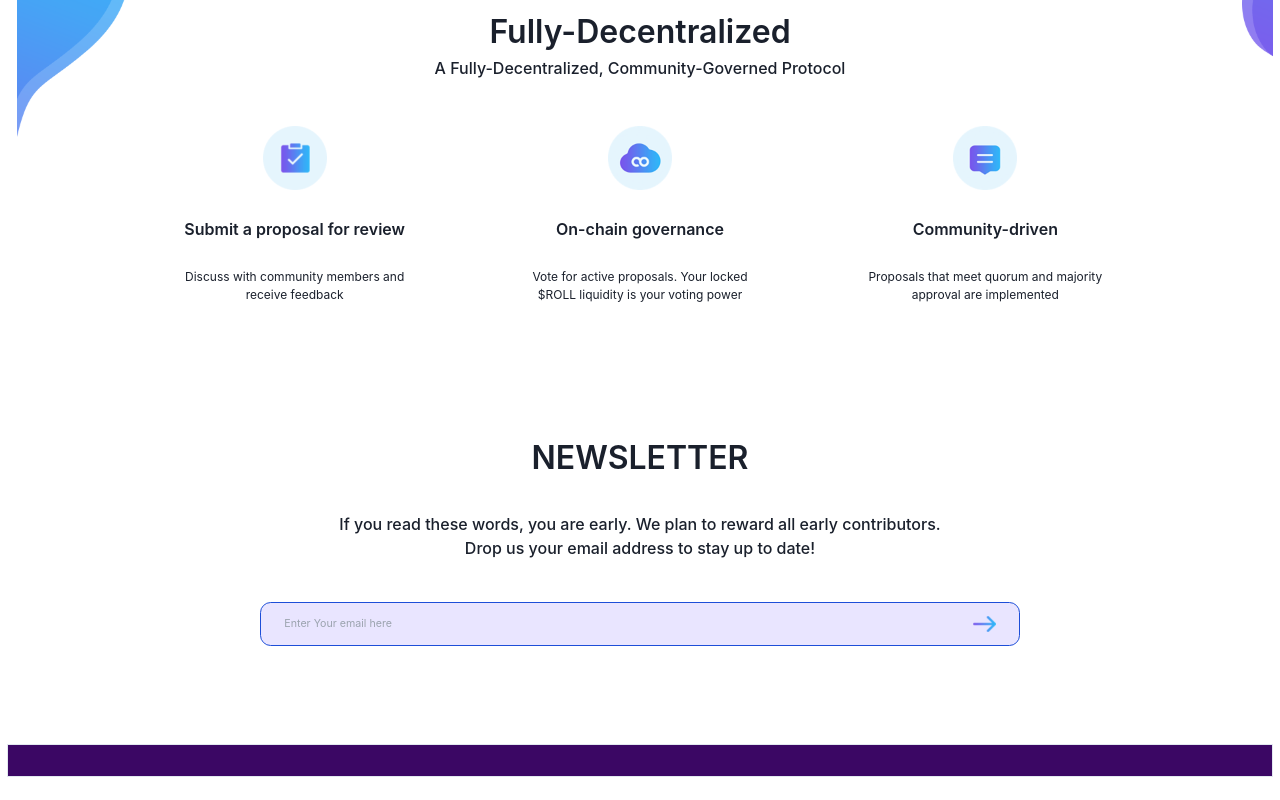
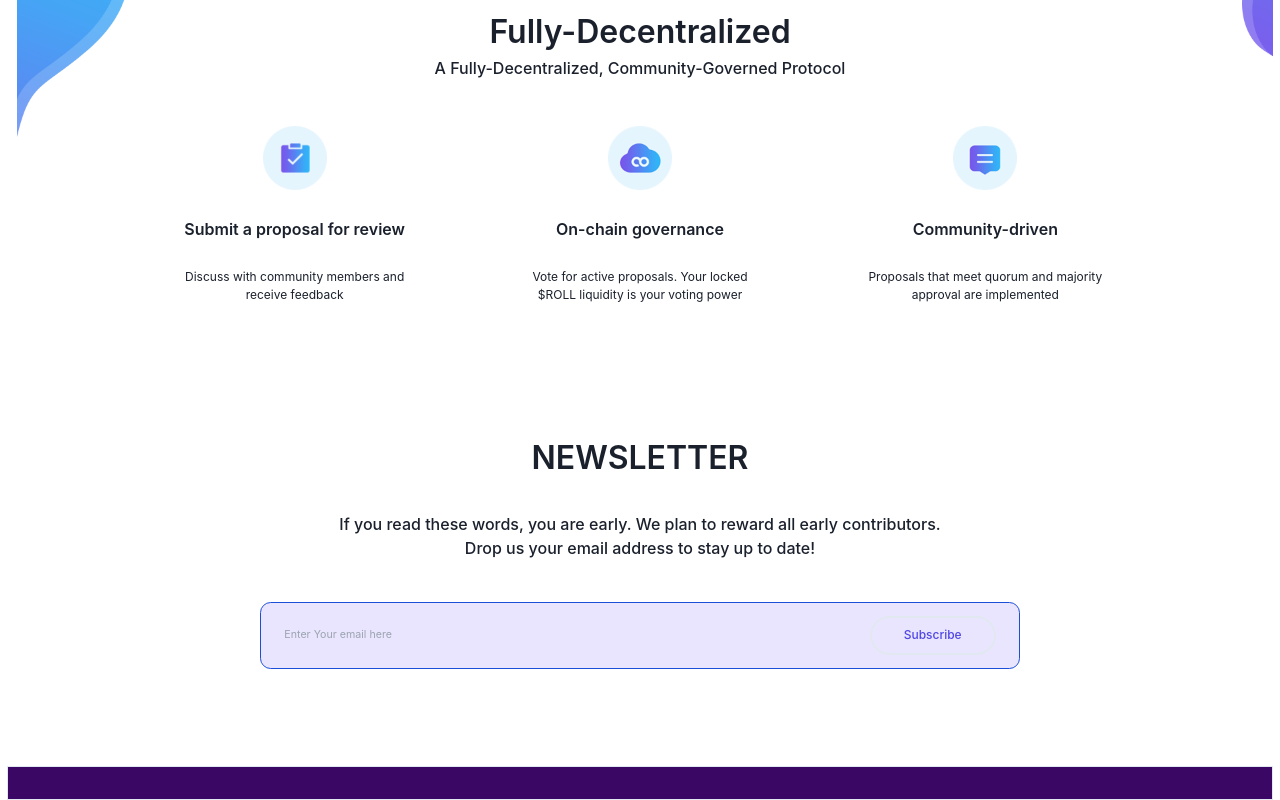
Before and after one commit to 7uppp/Rollinghub-static, a React (Vite) app: page / in a window 1280 px wide. Shown: the part 1219-2019 px from the top of the page. Before the commit the page ends 1996 px from the top, so only its background shows below. Built offline with nearby package versions, Linux system fonts and the light colour scheme; no server answers.

Commit message:
add email valid check  & optimize user experience

```diff
--- a/src/components/newsLetter.jsx
+++ b/src/components/newsLetter.jsx
@@ -1,22 +1,24 @@
 import { useState } from 'react'
 import axios from 'axios'
-import update from '../assets/update.png'
 import { useToast } from '@chakra-ui/react'
 
 const NewsLetter = () => {
-  const [input, setInput] = useState('')
   const toast = useToast()
+  const [email, setEmail] = useState('')
 
   const handleInputChange = (event) => {
-    setInput(event.target.value)
+    setEmail(event.target.value)
   }
+
+  const validateEmail = async (e) => {
+    e.preventDefault()
+
+    const emailPattern = /^[a-zA-Z0-9._-]+@[a-zA-Z0-9.-]+\.[a-zA-Z]{2,4}$/
+
+    if (emailPattern.test(email)) {
+      try {
         const url = import.meta.env.VITE_SAVE_EMAIL_URL
-
-  const handleButtonClick = async () => {
-    if (!input) return
-
-    try {
-      await axios.post(url, { email: input })
+        await axios.post(url, { email: email })
 
         toast({
           title: 'Success',
@@ -28,6 +30,25 @@ const NewsLetter = () => {
         })
       } catch (error) {
         console.error('Error sending data to backend:', error)
+        toast({
+          title: 'Error',
+          description:
+            'There was an error sending your email. Please try again later.',
+          status: 'error',
+          duration: 5000,
+          isClosable: true,
+          position: 'top',
+        })
+      }
+    } else {
+      toast({
+        title: 'Invalid Email',
+        description: 'Please enter a valid email address.',
+        status: 'warning',
+        duration: 5000,
+        isClosable: true,
+        position: 'top',
+      })
     }
   }
 
@@ -51,19 +72,40 @@ const NewsLetter = () => {
 
       <div
         className={
-          'w-[71.25rem] flex justify-between items-center border border-blue-700 px-[2.1875rem] py-[1.25rem] box-border rounded-[1rem] mt-[3.9375rem] '
+          'w-[71.25rem] flex justify-between items-center border border-blue-700 px-[2.1875rem] py-[1.25rem] box-border rounded-[1rem] mt-[3.9375rem]'
         }
         style={{ backgroundColor: 'rgba(46,0,255,0.1)' }}>
+        <form
+          onSubmit={validateEmail}
+          className="flex items-center justify-between w-full">
           <input
             type="text"
             placeholder={'Enter Your email here'}
             className={'outline-none bg-transparent'}
-          value={input}
+            value={email}
             onChange={handleInputChange}
           />
-        <button type="button" onClick={handleButtonClick}>
-          <img src={update} alt="emailupdate" className="w-[2.125rem]" />
+          <button type="submit" className="outline-none">
+            <a className="relative grow inline-flex items-center px-12 py-3 overflow-hidden text-lg font-medium text-indigo-600 border-2  rounded-full hover:text-white group hover:bg-gray-50">
+              <span className="absolute left-0 block w-full h-0 transition-all bg-indigo-600 opacity-100 group-hover:h-full top-1/2 group-hover:top-0 duration-400 ease"></span>
+              <span className="absolute right-0 flex items-center justify-start w-10 h-10 duration-300 transform translate-x-full group-hover:translate-x-0 ease">
+                <svg
+                  className="w-5 h-5"
+                  fill="none"
+                  stroke="currentColor"
+                  viewBox="0 0 24 24"
+                  xmlns="http://www.w3.org/2000/svg">
+                  <path
+                    strokeLinecap="round"
+                    strokeLinejoin="round"
+                    strokeWidth="2"
+                    d="M14 5l7 7m0 0l-7 7m7-7H3"></path>
+                </svg>
+              </span>
+              <span className="relative">Subscribe</span>
+            </a>
           </button>
+        </form>
       </div>
     </div>
   )
```
Lines whose indentation alone changed are shown as unchanged.
